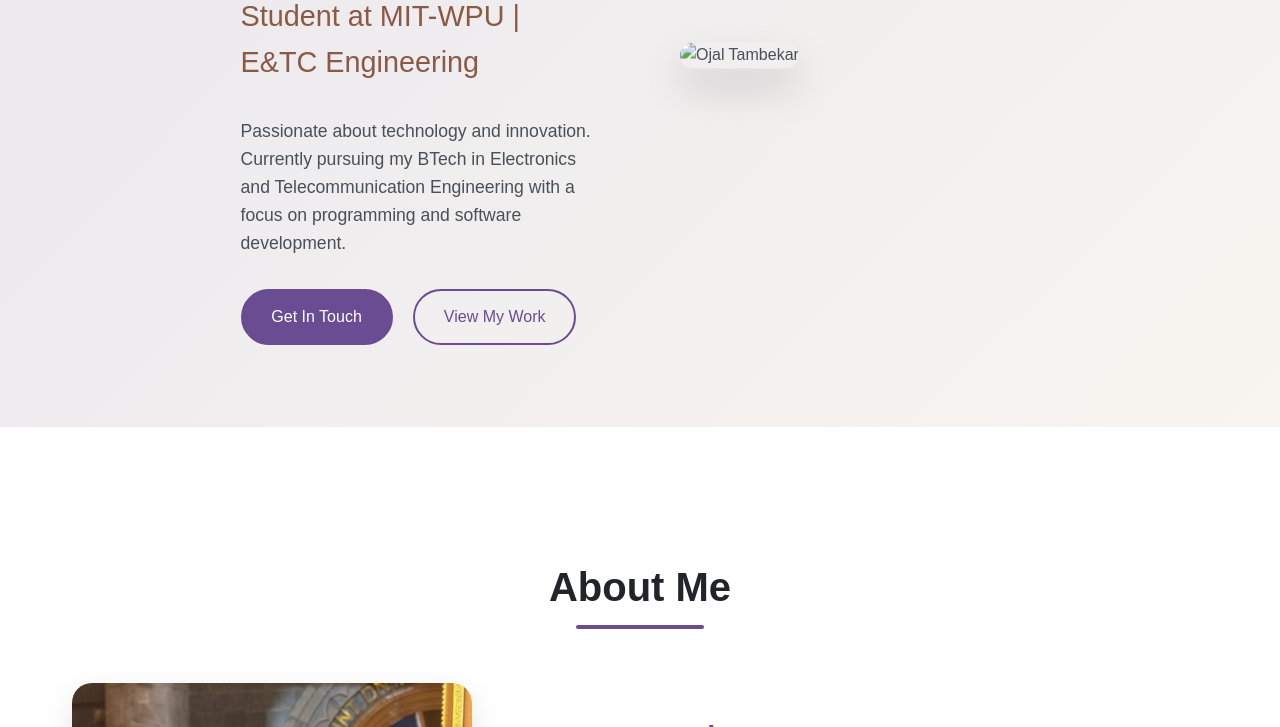
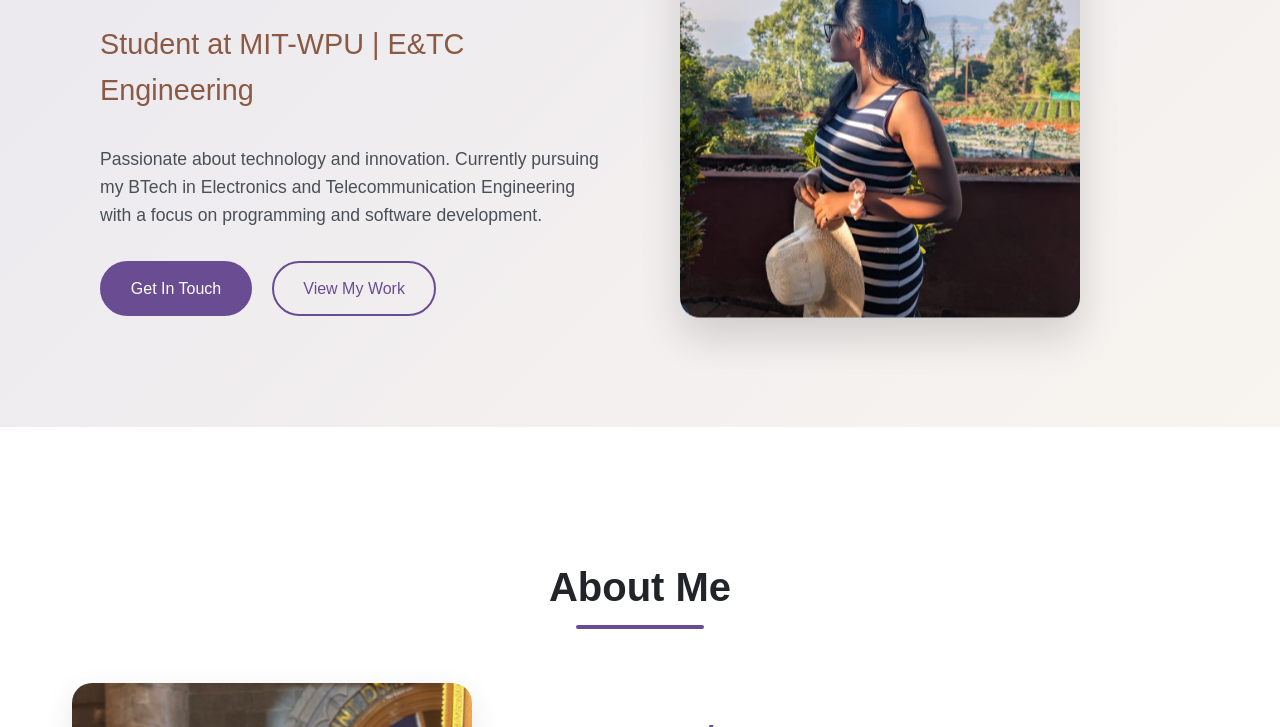
Before and after one commit to ojaltambekar/ojaltambekar.github.io, a plain HTML site: page index.html in a window 1280 px wide. Shown: the part 373-1100 px from the top of the page. Drawn offline with Linux system fonts and the light colour scheme.

Commit message:
Update index.html

```diff
--- a/index.html
+++ b/index.html
@@ -552,7 +552,7 @@
                 </div>
                 <div class="hero-image">
                     <!-- Replace with your photo -->
-                    <img src="ojal.jpg" alt="Ojal Tambekar">
+                    <img src="oj.jpg" alt="Ojal Tambekar"></img>
                 </div>
             </div>
         </div>
```
